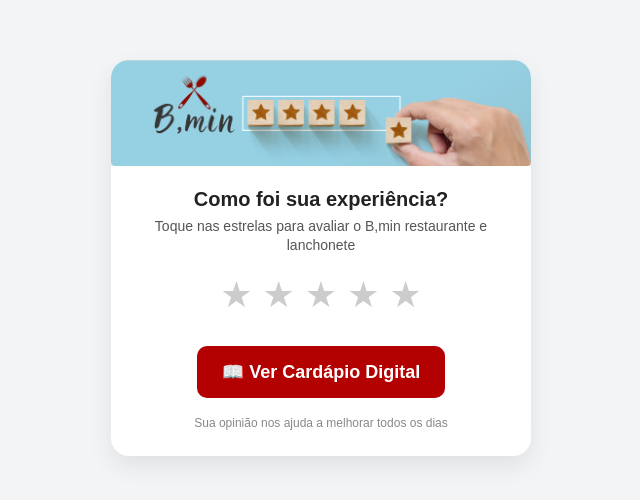
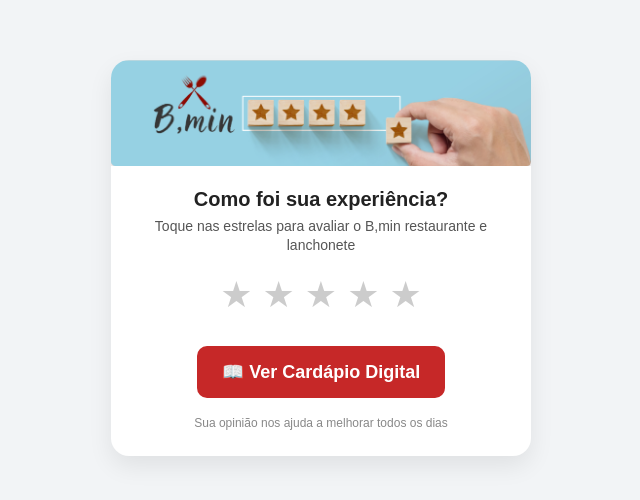
Before and after one commit to bminrestauranterodoviaria-pixel/avaliacao-b-min, a plain HTML site: page index.html in a window 1280 px wide. Shown: the part 142-642 px from the top of the page, without its empty margins (319-959 px from the left). Drawn offline with Linux system fonts and the light colour scheme.

Commit message:
Update index.html

```diff
--- a/index.html
+++ b/index.html
@@ -83,12 +83,12 @@
       </div>
 
       <div style="margin-top:30px;">
-  <a href="CARDAPIO.pdf" target="_blank"
-  style="display:inline-block;background:#b30000;color:white;
-  padding:15px 25px;font-size:18px;border-radius:10px;
-  text-decoration:none;font-weight:bold;">
-  📖 Ver Cardápio Digital
-  </a>
+<a href="CARDAPIO B,MIN ultima edição.pdf" target="_blank"
+style="display:inline-block;background:#c62828;color:white;
+padding:15px 25px;font-size:18px;border-radius:10px;
+text-decoration:none;font-weight:bold;">
+📖 Ver Cardápio Digital
+</a>
 </div>
 
       <div class="footer">
```
